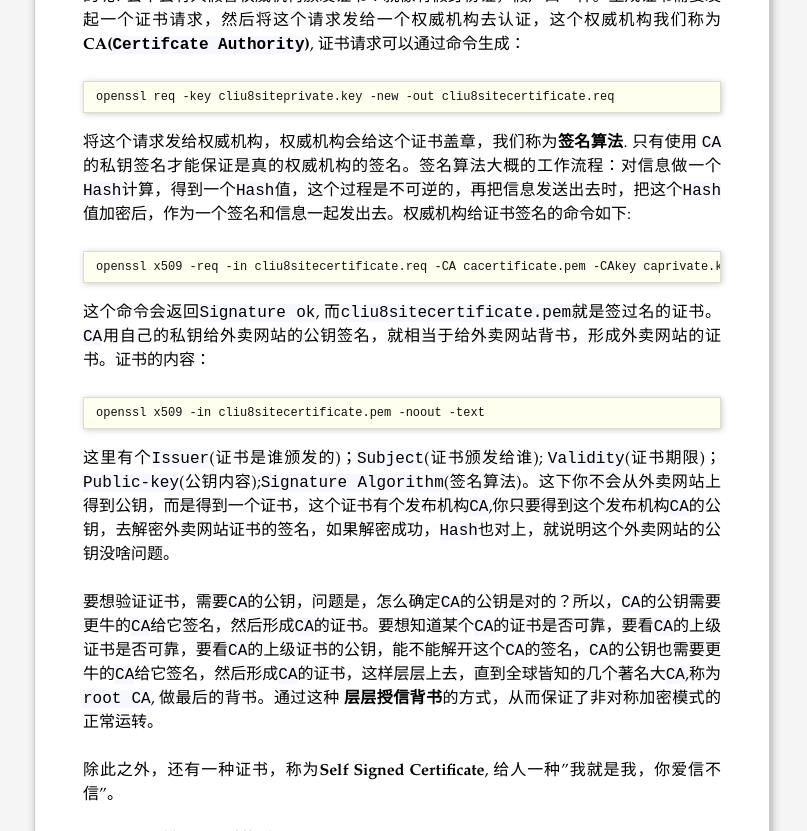
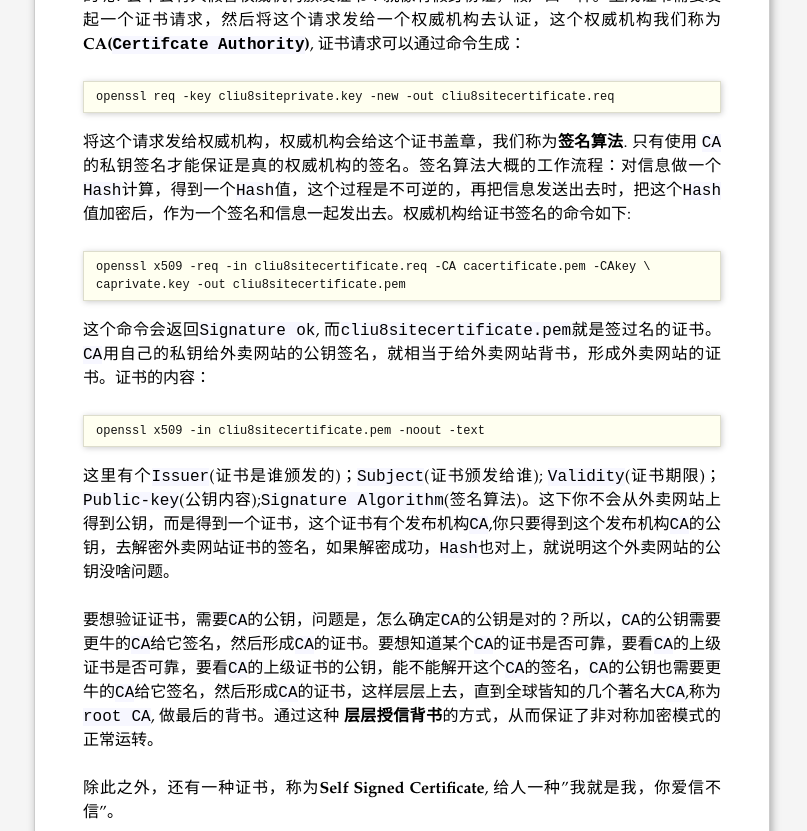
Before and after one commit to Garretthh07/Garretthh07.github.io, a Jekyll site: the page built from _posts/2018-6-29-趣谈网络协议.md, in a window 1280 px wide and 900 px high, scrolled down 14099 px, cut to the strip 0-831 px from the top of the window. Shown: the whole strip, without its empty margins (238-1045 px from the left). Built offline with Jekyll 4.4.1, drawn with Linux system fonts in a browser that asks for light colours; comment, search, counter and statistics services are not loaded; part of the change alters nothing that is shown.

Commit message:
添加流媒体播放协议相关显示问题

````diff
--- a/_posts/2018-6-29-趣谈网络协议.md
+++ b/_posts/2018-6-29-趣谈网络协议.md
@@ -313,7 +313,8 @@ openssl req -key cliu8siteprivate.key -new -out cliu8sitecertificate.req
 将这个请求发给权威机构，权威机构会给这个证书盖章，我们称为**签名算法**. 只有使用 `CA`的私钥签名才能保证是真的权威机构的签名。签名算法大概的工作流程：对信息做一个`Hash`计算，得到一个`Hash`值，这个过程是不可逆的，再把信息发送出去时，把这个`Hash`值加密后，作为一个签名和信息一起发出去。权威机构给证书签名的命令如下:
 
 ```plain
-openssl x509 -req -in cliu8sitecertificate.req -CA cacertificate.pem -CAkey caprivate.key -out cliu8sitecertificate.pem
+openssl x509 -req -in cliu8sitecertificate.req -CA cacertificate.pem -CAkey \
+caprivate.key -out cliu8sitecertificate.pem
 ```
 
 这个命令会返回`Signature ok`, 而`cliu8sitecertificate.pem`就是签过名的证书。`CA`用自己的私钥给外卖网站的公钥签名，就相当于给外卖网站背书，形成外卖网站的证书。证书的内容：
@@ -374,8 +375,7 @@ openssl x509 -in cliu8sitecertificate.pem -noout -text
 
 后来，`ITU-T`(国际电信联盟电信标准化部门，ITU Telecommunication Standardization Sector) 与 `MPEG`联合制定了`H.264/MPEG-4 AVC`,这才是我们这里关注的重点。进过编码之后，一帧帧的图像就变成一串串**二进制**,这个**二进制**可以放在一个文件里，按照一定的格式保存起来，这就是**名词系列一**。其实这些就是视频保存成文件的格式。例如，前几个字节是什么意义，后几个字节是什么意义，然后是数据，数据中保存的就是编码好的结果。
 
-
-![直播流程](http://7xpgi9.com1.z0.glb.clouddn.com/IMG_3784.JPG "直播流程")
+![直播流程](http://7xpgi9.com1.z0.glb.clouddn.com/IMG_3784_1.JPG "直播流程")
 
 当然，这个**二进制**也可以通过某种网络协议进行封装，放在互联网上传输，这个时候就可以进行网络直播了。网络协议将**编码**好的视频流，从主播端推送到服务器，在服务器上有个运行了同样协议的服务端来接收这些网络包，从而得到里面的视频流，这个过程称为**接流**。
 
@@ -420,13 +420,13 @@ openssl x509 -in cliu8sitecertificate.pem -noout -text
 
 握手之后，双方需要互相传递一些控制信息，例如`Chunk`块的大小，窗口大小等；真正传输时，还需要创建一个流`Stream`, 然后通过这个`Stream`来推流`publish`。**推流**的过程就是将`NALU`放在`Message`里面发送，这个也称为`RTMP Packet包`。`Message`的格式如下：
 
-![Message](http://7xpgi9.com1.z0.glb.clouddn.com/IMG_3788.JPG "Message")
+![Message](http://7xpgi9.com1.z0.glb.clouddn.com/IMG_3788_1.JPG "Message")
 
 发送时去掉`NALU`起始标识符，因为这部分对于`RTMP`协议来说没有用。接下来，将`SPS`和`PPS`参数集封装成一个`RTMP`包发送，然后发送一个个片的`NALU`。`RTMP`在收发数据时并不是以`Message`为单位的，而是把`Message`拆分为`Chunk`发送，而且必须在一个`Chunk`发送完成之后，才能开始发送下一个`Chunk`.每个`Chunk`中都带有`Message ID`, 表示属于哪个`Message`, 接收端也会按照这个`ID`将`Chunk`组成`Message`。前面连接时，设置的`Chunk`块大小就是指这个`Chunk`，将大的消息变为小的块再发送，可以在低带宽的情况下，减少网络拥塞。如下是一个分块的例子:
 
 > 假设一个视频的消息长度为`307`, 但是`Chunk`大小约定为`128`,于是会拆分为三个`Chunk`。第一个`Chunk`的`Type = 0`, 表示`Chunk`头是完整的；头里`Timestamp`为`1000`,总长度`Length`为`307`, 类型为`9`, 是个视频，`Stream ID`为`12346`, 正文部分承担`128`字节的`Data`。第二个`Chunk`也要发送`128`个字节，`Chunk`头由于和第一个`Chunk`一样，因此采用`Chunk Type = 3`,表示头一样就不再发送。第三个`Chunk`要发送的`Data`的长度为`307-128-128 = 51`个字节，还是采用`Type = 3`。
 
-![Message](http://7xpgi9.com1.z0.glb.clouddn.com/IMG_3789.JPG "Message")
+![Message](http://7xpgi9.com1.z0.glb.clouddn.com/IMG_3789_1.JPG "Message")
 
 就这样数据就源源不断到达流媒体服务器，整个过程就像这样。
 
````
